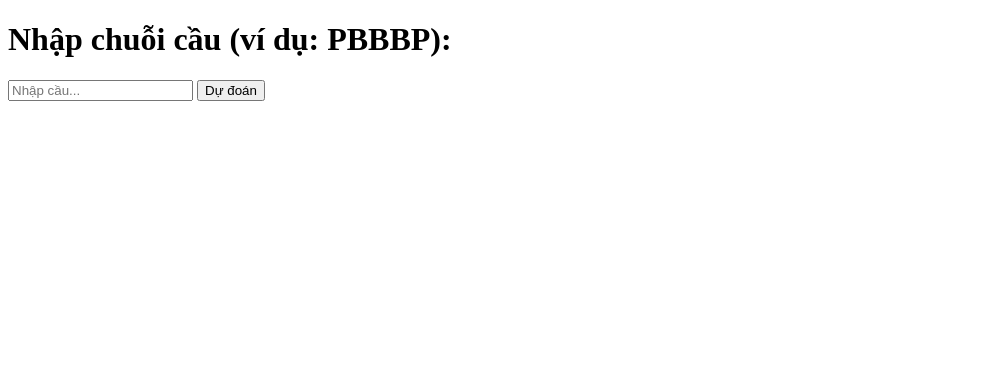
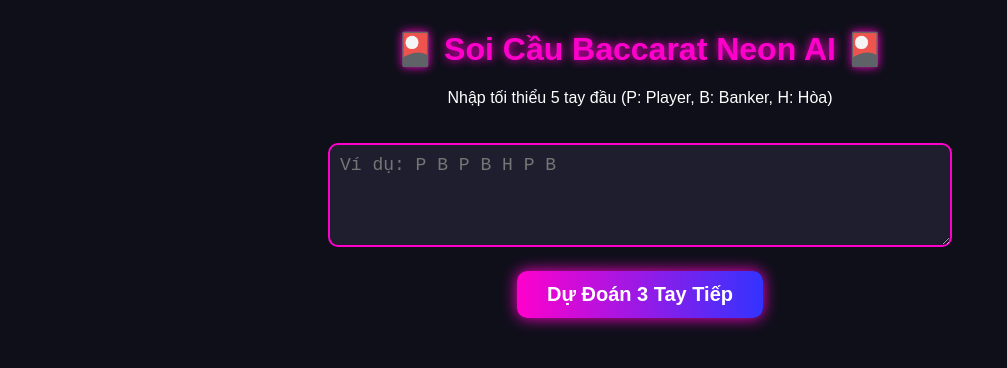
Before and after one commit to Cassianoss999/soi-cau-baccarat, a plain HTML site: page index.html in a window 1280 px wide. Shown: the whole page, without its empty margins (0-1007 px from the left). Drawn offline with Linux system fonts and the light colour scheme.

Commit message:
Update index.html

```diff
--- a/index.html
+++ b/index.html
@@ -1,22 +1,110 @@
 <!DOCTYPE html>
-<html>
+<html lang="vi">
 <head>
-  <meta charset="UTF-8">
-  <title>Tool Soi Cầu Baccarat</title>
+  <meta charset="UTF-8" />
+  <meta name="viewport" content="width=device-width, initial-scale=1.0"/>
+  <title>Soi Cầu Baccarat AI Sexy Neon</title>
+  <style>
+    body {
+      margin: 0;
+      font-family: 'Orbitron', sans-serif;
+      background: #0f0f1a;
+      color: #fff;
+      text-align: center;
+    }
+    h1 {
+      color: #ff00cc;
+      text-shadow: 0 0 10px #ff00cc;
+      margin-top: 30px;
+    }
+    textarea {
+      width: 80%;
+      max-width: 600px;
+      height: 80px;
+      padding: 10px;
+      font-size: 18px;
+      background: #1e1e2e;
+      border: 2px solid #ff00cc;
+      color: #fff;
+      border-radius: 10px;
+      margin-top: 20px;
+    }
+    button {
+      margin-top: 20px;
+      padding: 12px 30px;
+      font-size: 20px;
+      font-weight: bold;
+      background: linear-gradient(to right, #ff00cc, #3333ff);
+      border: none;
+      border-radius: 10px;
+      color: white;
+      cursor: pointer;
+      box-shadow: 0 0 15px #ff00cc;
+    }
+    button:hover {
+      transform: scale(1.05);
+      box-shadow: 0 0 25px #ff00cc;
+    }
+    .result {
+      margin-top: 30px;
+      font-size: 24px;
+      color: #00ffcc;
+      text-shadow: 0 0 10px #00ffcc;
+    }
+  </style>
 </head>
 <body>
-  <h1>Nhập chuỗi cầu (ví dụ: PBBBP):</h1>
-  <input id="input" type="text" placeholder="Nhập cầu..." />
-  <button onclick="duDoan()">Dự đoán</button>
-  <p id="ketqua"></p>
+  <h1>🎴 Soi Cầu Baccarat Neon AI 🎴</h1>
+  <p>Nhập tối thiểu 5 tay đầu (P: Player, B: Banker, H: Hòa)</p>
+  <textarea id="input" placeholder="Ví dụ: P B P B H P B"></textarea><br>
+  <button onclick="predict()">Dự Đoán 3 Tay Tiếp</button>
+  <div class="result" id="output"></div>
 
   <script>
-    function duDoan() {
-      const input = document.getElementById('input').value.toUpperCase();
-      const countP = (input.match(/P/g) || []).length;
-      const countB = (input.match(/B/g) || []).length;
-      const ketqua = countP > countB ? 'Có thể về B (Banker)' : 'Có thể về P (Player)';
-      document.getElementById('ketqua').innerText = `Dự đoán: ${ketqua}`;
+    function predict() {
+      const rawInput = document.getElementById("input").value.trim().toUpperCase();
+      const data = rawInput.split(/\s+/).filter(e => ["P", "B", "H"].includes(e));
+      const output = document.getElementById("output");
+
+      if (data.length < 5) {
+        output.innerHTML = "⚠️ Vui lòng nhập ít nhất 5 tay!";
+        return;
+      }
+
+      let result = [];
+      let last = data[data.length - 1];
+      let secondLast = data[data.length - 2];
+      let pattern = data.slice(-6).join(" ");
+
+      // Cầu bệt
+      if (data.slice(-4).every(v => v === last)) {
+        result = [last, last, last];
+      }
+      // Cầu 1-1
+      else if (secondLast !== last && data.slice(-4).join("") === "BPBP" || data.slice(-4).join("") === "PBPB") {
+        result = [last === "B" ? "P" : "B", last, last === "B" ? "P" : "B"];
+      }
+      // Cầu 2-2
+      else if (data.slice(-4).join("") === "BBPP" || data.slice(-4).join("") === "PPBB") {
+        result = [last, last, last === "B" ? "P" : "B"];
+      }
+      // Nhận dạng lặp
+      else {
+        let recent = data.slice(-3).join("");
+        let index = data.join("").lastIndexOf(recent, data.length - 4);
+        if (index !== -1) {
+          let next = data.slice(index + 3, index + 6);
+          result = next.length === 3 ? next : [];
+        }
+      }
+
+      // Nếu không rõ, random trí tuệ nhân tạo giả định
+      while (result.length < 3) {
+        let rand = Math.random();
+        result.push(rand < 0.48 ? "B" : rand < 0.96 ? "P" : "H");
+      }
+
+      output.innerHTML = `🔮 Dự đoán: <b>${result.join(" - ")}</b>`;
     }
   </script>
 </body>
```
